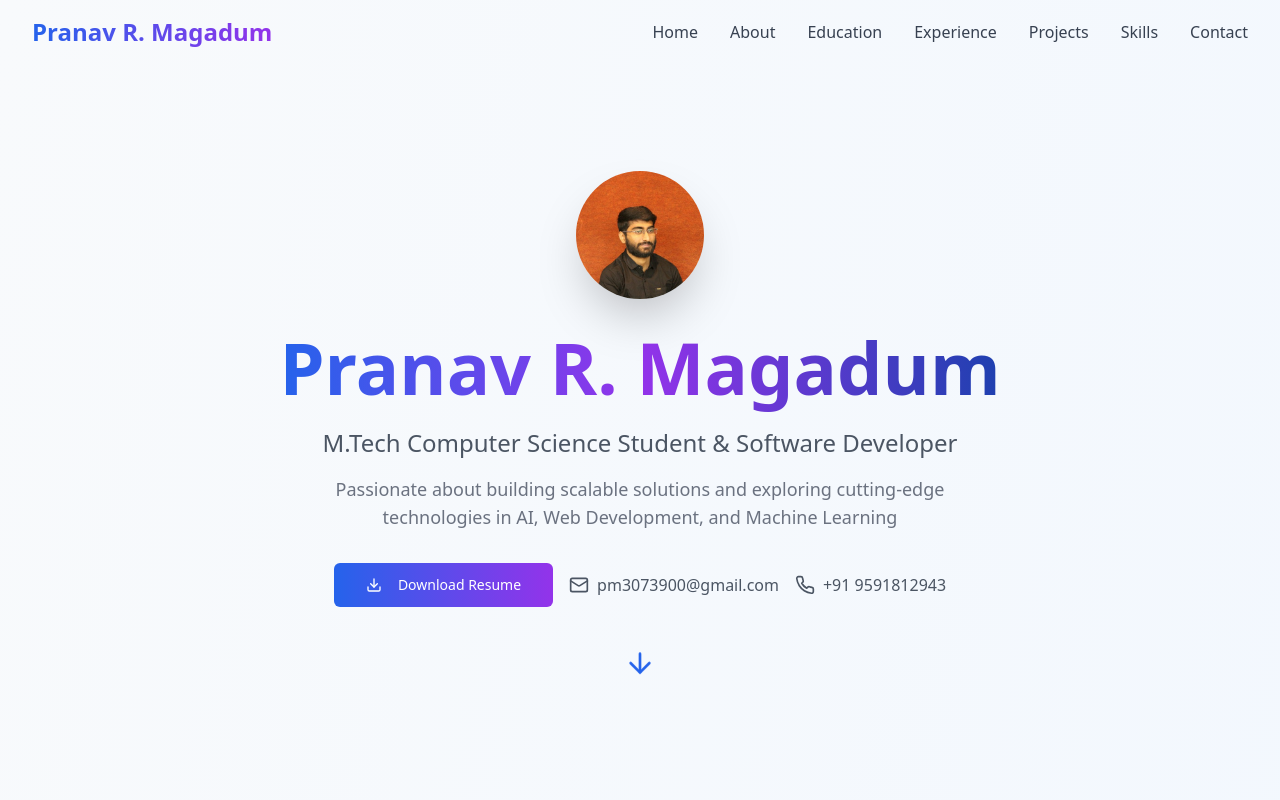
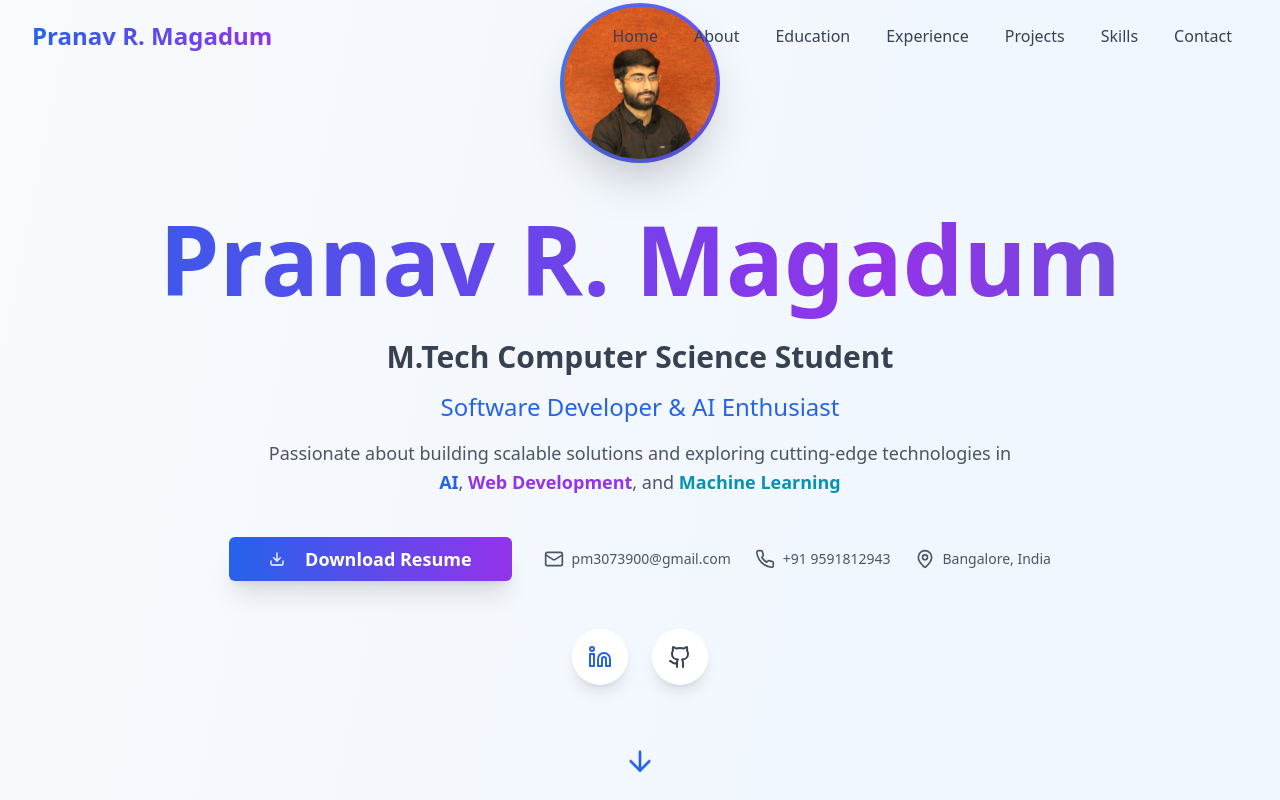
Before and after one commit to 99016Pranav/pranav-magadum-showcase, a React (Vite) app: page / in a window 1280 px wide. Shown: the top 800 px of the page. Built offline with nearby package versions, Linux system fonts and the light colour scheme.

Commit message:
Refactor: Improve portfolio design and structure
Enhance the visual appeal and organization of the portfolio. Apply design improvements to various sections for a more polished and user-friendly experience.

```diff
--- a/src/components/Hero.tsx
+++ b/src/components/Hero.tsx
@@ -1,5 +1,5 @@
 
-import { ArrowDown, Download, Mail, Phone } from "lucide-react";
+import { ArrowDown, Download, Mail, Phone, MapPin, Github, Linkedin } from "lucide-react";
 import { Button } from "@/components/ui/button";
 
 const Hero = () => {
@@ -18,58 +18,98 @@ const Hero = () => {
   };
 
   return (
-    <section id="home" className="min-h-screen flex items-center justify-center pt-16">
-      <div className="max-w-7xl mx-auto px-4 sm:px-6 lg:px-8 text-center">
-        <div className="animate-fade-in">
-          <div className="mb-8">
-            <div className="w-32 h-32 rounded-full mx-auto mb-6 overflow-hidden shadow-2xl">
-              <img
-                src="/lovable-uploads/5689c22f-ae7c-451b-b22c-2db53c72830c.png"
-                alt="Pranav R. Magadum"
-                className="w-full h-full object-cover"
-              />
+    <section id="home" className="min-h-screen flex items-center justify-center relative overflow-hidden">
+      {/* Animated background elements */}
+      <div className="absolute inset-0 -z-10">
+        <div className="absolute top-20 left-10 w-72 h-72 bg-blue-400/20 rounded-full blur-3xl animate-float"></div>
+        <div className="absolute bottom-20 right-10 w-96 h-96 bg-purple-400/20 rounded-full blur-3xl animate-float" style={{animationDelay: '1s'}}></div>
+        <div className="absolute top-1/2 left-1/2 transform -translate-x-1/2 -translate-y-1/2 w-64 h-64 bg-cyan-400/10 rounded-full blur-3xl animate-float" style={{animationDelay: '2s'}}></div>
+      </div>
+
+      <div className="max-w-7xl mx-auto px-4 sm:px-6 lg:px-8 text-center relative z-10">
+        <div className="animate-fade-in-up">
+          <div className="mb-12">
+            <div className="relative w-40 h-40 mx-auto mb-8">
+              <div className="absolute inset-0 bg-gradient-to-r from-blue-500 to-purple-600 rounded-full animate-gradient"></div>
+              <div className="absolute inset-1 rounded-full overflow-hidden shadow-2xl">
+                <img
+                  src="/lovable-uploads/5689c22f-ae7c-451b-b22c-2db53c72830c.png"
+                  alt="Pranav R. Magadum"
+                  className="w-full h-full object-cover hover:scale-105 transition-transform duration-300"
+                />
+              </div>
             </div>
           </div>
 
-          <h1 className="text-5xl md:text-7xl font-bold mb-6">
-            <span className="bg-gradient-to-r from-blue-600 via-purple-600 to-blue-800 bg-clip-text text-transparent">
+          <h1 className="text-6xl md:text-8xl font-bold mb-8 leading-tight">
+            <span className="bg-gradient-to-r from-blue-600 via-purple-600 to-cyan-600 bg-clip-text text-transparent animate-gradient">
               Pranav R. Magadum
             </span>
           </h1>
 
-          <p className="text-xl md:text-2xl text-gray-600 mb-4">
-            M.Tech Computer Science Student & Software Developer
-          </p>
+          <div className="space-y-4 mb-10">
+            <p className="text-2xl md:text-3xl text-gray-700 font-semibold">
+              M.Tech Computer Science Student
+            </p>
+            <p className="text-xl md:text-2xl text-blue-600 font-medium">
+              Software Developer & AI Enthusiast
+            </p>
+            <p className="text-lg text-gray-600 mb-8 max-w-3xl mx-auto leading-relaxed">
+              Passionate about building scalable solutions and exploring cutting-edge technologies in
+              <span className="text-blue-600 font-semibold"> AI</span>,
+              <span className="text-purple-600 font-semibold"> Web Development</span>, and
+              <span className="text-cyan-600 font-semibold"> Machine Learning</span>
+            </p>
+          </div>
 
-          <p className="text-lg text-gray-500 mb-8 max-w-2xl mx-auto">
-            Passionate about building scalable solutions and exploring cutting-edge technologies in AI, Web Development, and Machine Learning
-          </p>
-
-          <div className="flex flex-col sm:flex-row items-center justify-center gap-4 mb-12">
+          <div className="flex flex-col lg:flex-row items-center justify-center gap-8 mb-12">
             <Button
               size="lg"
-              className="bg-gradient-to-r from-blue-600 to-purple-600 hover:from-blue-700 hover:to-purple-700 text-white px-8 py-3"
+              className="bg-gradient-to-r from-blue-600 to-purple-600 hover:from-blue-700 hover:to-purple-700 text-white px-10 py-4 text-lg font-semibold shadow-xl hover:shadow-2xl transform hover:-translate-y-1 transition-all duration-300"
               onClick={downloadResume}
             >
-              <Download className="mr-2 h-5 w-5" />
+              <Download className="mr-3 h-6 w-6" />
               Download Resume
             </Button>
 
-            <div className="flex gap-4">
-              <a href="mailto:pm3073900@gmail.com" className="flex items-center text-gray-600 hover:text-blue-600 transition-colors">
-                <Mail className="mr-2 h-5 w-5" />
-                pm3073900@gmail.com
+            <div className="flex flex-wrap justify-center gap-6">
+              <a href="mailto:pm3073900@gmail.com" className="flex items-center gap-2 text-gray-600 hover:text-blue-600 transition-colors group">
+                <Mail className="h-5 w-5 group-hover:scale-110 transition-transform" />
+                <span className="text-sm font-medium">pm3073900@gmail.com</span>
               </a>
-              <a href="tel:+919591812943" className="flex items-center text-gray-600 hover:text-blue-600 transition-colors">
-                <Phone className="mr-2 h-5 w-5" />
-                +91 9591812943
+              <a href="tel:+919591812943" className="flex items-center gap-2 text-gray-600 hover:text-green-600 transition-colors group">
+                <Phone className="h-5 w-5 group-hover:scale-110 transition-transform" />
+                <span className="text-sm font-medium">+91 9591812943</span>
               </a>
+              <div className="flex items-center gap-2 text-gray-600">
+                <MapPin className="h-5 w-5" />
+                <span className="text-sm font-medium">Bangalore, India</span>
+              </div>
             </div>
+          </div>
+
+          <div className="flex justify-center gap-6 mb-16">
+            <a
+              href="https://www.linkedin.com/in/pranav-magadum"
+              target="_blank"
+              rel="noopener noreferrer"
+              className="p-4 bg-white rounded-full shadow-lg hover:shadow-xl text-blue-600 hover:text-blue-700 transform hover:-translate-y-2 transition-all duration-300"
+            >
+              <Linkedin className="h-6 w-6" />
+            </a>
+            <a
+              href="https://github.com/99016Pranav"
+              target="_blank"
+              rel="noopener noreferrer"
+              className="p-4 bg-white rounded-full shadow-lg hover:shadow-xl text-gray-700 hover:text-gray-900 transform hover:-translate-y-2 transition-all duration-300"
+            >
+              <Github className="h-6 w-6" />
+            </a>
           </div>
 
           <button
             onClick={scrollToAbout}
-            className="animate-bounce text-blue-600 hover:text-blue-700 transition-colors"
+            className="animate-bounce text-blue-600 hover:text-blue-700 transition-colors p-2 rounded-full hover:bg-blue-50"
           >
             <ArrowDown size={32} />
           </button>
--- a/src/components/Navigation.tsx
+++ b/src/components/Navigation.tsx
@@ -31,31 +31,36 @@ const Navigation = () => {
   };
 
   return (
-    <nav className={`fixed top-0 w-full z-50 transition-all duration-300 ${
-      scrolled ? "bg-white/95 backdrop-blur-sm shadow-lg" : "bg-transparent"
+    <nav className={`fixed top-0 w-full z-50 transition-all duration-500 ${
+      scrolled
+        ? "bg-white/90 backdrop-blur-xl shadow-xl border-b border-gray-100"
+        : "bg-transparent"
     }`}>
       <div className="max-w-7xl mx-auto px-4 sm:px-6 lg:px-8">
         <div className="flex justify-between items-center py-4">
-          <div className="text-2xl font-bold bg-gradient-to-r from-blue-600 to-purple-600 bg-clip-text text-transparent">
-            Pranav R. Magadum
+          <div className="text-2xl font-bold">
+            <span className="bg-gradient-to-r from-blue-600 to-purple-600 bg-clip-text text-transparent">
+              Pranav R. Magadum
+            </span>
           </div>
 
           {/* Desktop Navigation */}
-          <div className="hidden md:flex space-x-8">
+          <div className="hidden md:flex space-x-1">
             {navItems.map((item) => (
               <button
                 key={item.href + item.label}
                 onClick={() => scrollToSection(item.href)}
-                className="text-gray-700 hover:text-blue-600 transition-colors duration-200 font-medium"
+                className="px-4 py-2 text-gray-700 hover:text-blue-600 transition-all duration-300 font-medium rounded-lg hover:bg-blue-50 relative group"
               >
                 {item.label}
+                <span className="absolute bottom-0 left-1/2 w-0 h-0.5 bg-gradient-to-r from-blue-600 to-purple-600 group-hover:w-full group-hover:left-0 transition-all duration-300"></span>
               </button>
             ))}
           </div>
 
           {/* Mobile Navigation Toggle */}
           <button
-            className="md:hidden"
+            className="md:hidden p-2 rounded-lg hover:bg-gray-100 transition-colors"
             onClick={() => setIsOpen(!isOpen)}
           >
             {isOpen ? <X size={24} /> : <Menu size={24} />}
@@ -64,13 +69,13 @@ const Navigation = () => {
 
         {/* Mobile Navigation Menu */}
         {isOpen && (
-          <div className="md:hidden bg-white/95 backdrop-blur-sm border-t">
-            <div className="py-4 space-y-2">
+          <div className="md:hidden bg-white/95 backdrop-blur-xl border-t border-gray-100 rounded-b-xl shadow-xl">
+            <div className="py-4 space-y-1">
               {navItems.map((item) => (
                 <button
                   key={item.href + item.label}
                   onClick={() => scrollToSection(item.href)}
-                  className="block w-full text-left px-4 py-2 text-gray-700 hover:text-blue-600 hover:bg-blue-50 transition-colors duration-200"
+                  className="block w-full text-left px-6 py-3 text-gray-700 hover:text-blue-600 hover:bg-blue-50 transition-all duration-300 font-medium"
                 >
                   {item.label}
                 </button>
--- a/src/index.css
+++ b/src/index.css
@@ -1,3 +1,4 @@
+
 @tailwind base;
 @tailwind components;
 @tailwind utilities;
@@ -39,47 +40,32 @@ All colors MUST be HSL.
     --radius: 0.5rem;
 
     --sidebar-background: 0 0% 98%;
-
     --sidebar-foreground: 240 5.3% 26.1%;
-
     --sidebar-primary: 240 5.9% 10%;
-
     --sidebar-primary-foreground: 0 0% 98%;
-
     --sidebar-accent: 240 4.8% 95.9%;
-
     --sidebar-accent-foreground: 240 5.9% 10%;
-
     --sidebar-border: 220 13% 91%;
-
     --sidebar-ring: 217.2 91.2% 59.8%;
   }
 
   .dark {
     --background: 222.2 84% 4.9%;
     --foreground: 210 40% 98%;
-
     --card: 222.2 84% 4.9%;
     --card-foreground: 210 40% 98%;
-
     --popover: 222.2 84% 4.9%;
     --popover-foreground: 210 40% 98%;
-
     --primary: 210 40% 98%;
     --primary-foreground: 222.2 47.4% 11.2%;
-
     --secondary: 217.2 32.6% 17.5%;
     --secondary-foreground: 210 40% 98%;
-
     --muted: 217.2 32.6% 17.5%;
     --muted-foreground: 215 20.2% 65.1%;
-
     --accent: 217.2 32.6% 17.5%;
     --accent-foreground: 210 40% 98%;
-
     --destructive: 0 62.8% 30.6%;
     --destructive-foreground: 210 40% 98%;
-
     --border: 217.2 32.6% 17.5%;
     --input: 217.2 32.6% 17.5%;
     --ring: 212.7 26.8% 83.9%;
@@ -103,3 +89,58 @@ All colors MUST be HSL.
     @apply bg-background text-foreground;
   }
 }
+
+/* Custom animations and effects */
+@keyframes float {
+  0%, 100% {
+    transform: translateY(0px);
+  }
+  50% {
+    transform: translateY(-10px);
+  }
+}
+
+@keyframes gradient-shift {
+  0%, 100% {
+    background-position: 0% 50%;
+  }
+  50% {
+    background-position: 100% 50%;
+  }
+}
+
+@keyframes fade-in-up {
+  from {
+    opacity: 0;
+    transform: translateY(30px);
+  }
+  to {
+    opacity: 1;
+    transform: translateY(0);
+  }
+}
+
+.animate-float {
+  animation: float 3s ease-in-out infinite;
+}
+
+.animate-gradient {
+  background-size: 200% 200%;
+  animation: gradient-shift 4s ease infinite;
+}
+
+.animate-fade-in-up {
+  animation: fade-in-up 0.6s ease-out forwards;
+}
+
+/* Smooth scroll behavior */
+html {
+  scroll-behavior: smooth;
+}
+
+/* Glass morphism effect */
+.glass {
+  background: rgba(255, 255, 255, 0.1);
+  backdrop-filter: blur(10px);
+  border: 1px solid rgba(255, 255, 255, 0.2);
+}
--- a/src/pages/Index.tsx
+++ b/src/pages/Index.tsx
@@ -9,7 +9,7 @@ import Navigation from "@/components/Navigation";
 
 const Index = () => {
   return (
-    <div className="min-h-screen bg-gradient-to-br from-slate-50 to-blue-50">
+    <div className="min-h-screen bg-gradient-to-br from-slate-50 via-blue-50 to-purple-50">
       <Navigation />
       <Hero />
       <About />
```
